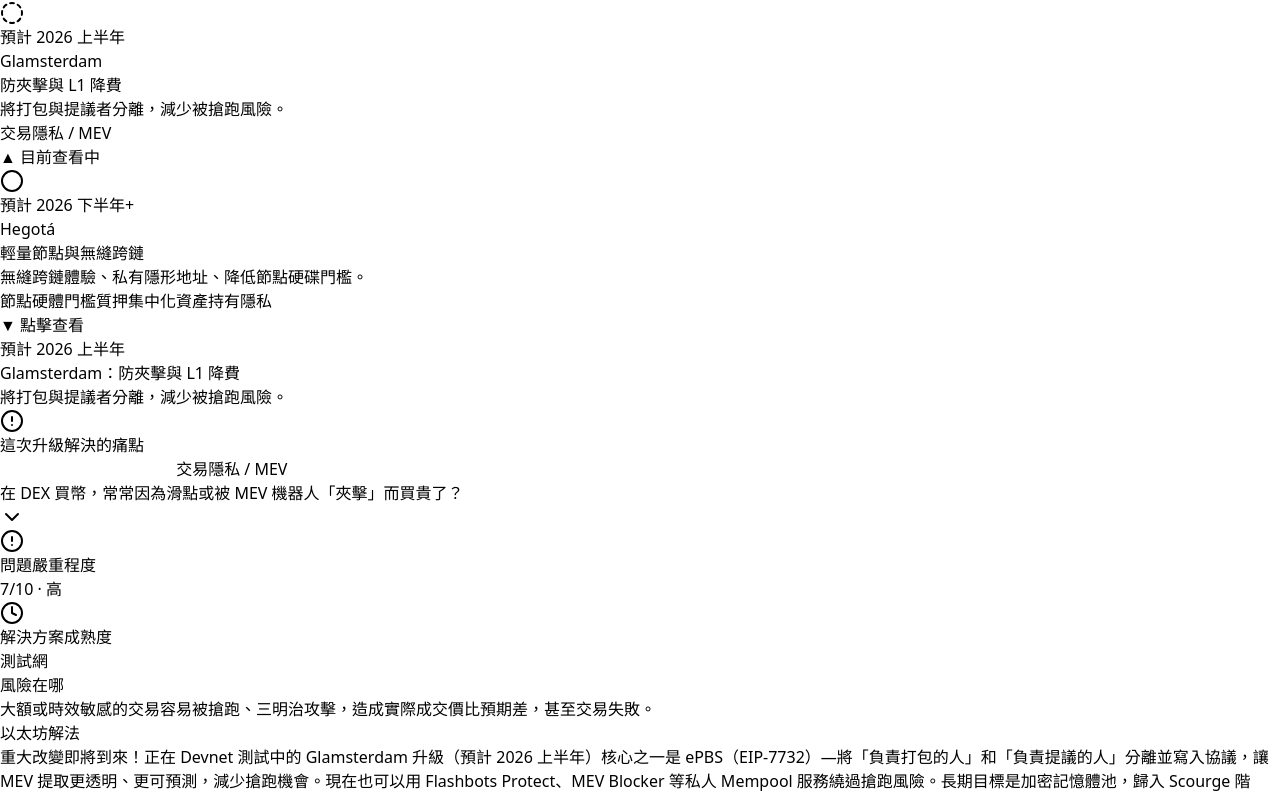
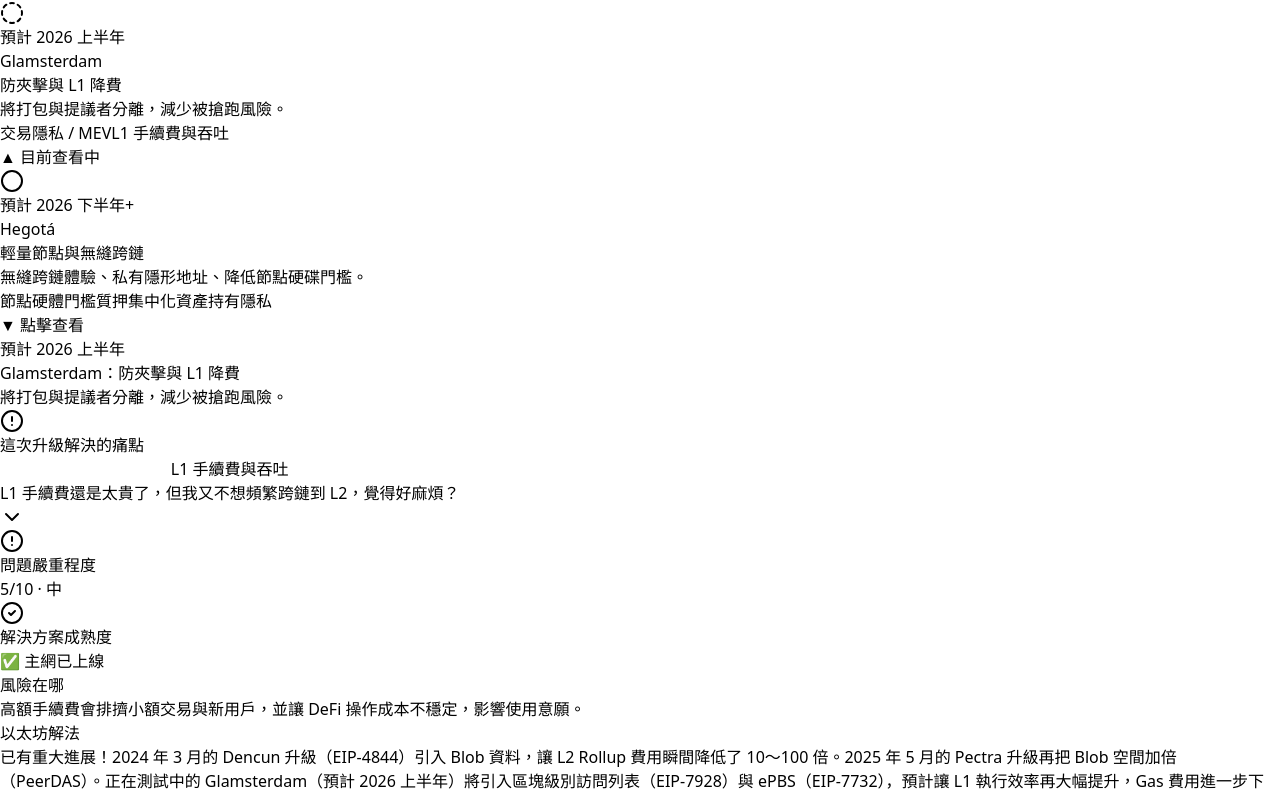
Before and after one commit to ASTROHSU/Ethereum-roadmap, a React (Vite) app: page / in a window 1280 px wide. Shown: the part 3459-4254 px from the top of the page. Built offline with nearby package versions, Linux system fonts and the light colour scheme.

Commit message:
fix(roadmap): add missing L1 fee painpoint to Glamsterdam node

```diff
--- a/src/components/VisualRoadmap.jsx
+++ b/src/components/VisualRoadmap.jsx
@@ -105,7 +105,7 @@ const roadmapNodes = [
   {
     id: "glamsterdam", phase: "Glamsterdam", date: "預計 2026 上半年", status: "in_progress",
     title: "防夾擊與 L1 降費", description: "將打包與提議者分離，減少被搶跑風險。",
-    painPoints: ["交易隱私 / MEV"]
+    painPoints: ["交易隱私 / MEV", "L1 手續費與吞吐"]
   },
   {
     id: "hegota", phase: "Hegotá", date: "預計 2026 下半年+", status: "future",
@@ -289,7 +289,7 @@ export default function VisualRoadmap({ roadmapData = [], darkMode = false }) {
             <div className="flex items-center justify-between mb-6">
               <div>
                 <span className={`text-xs font-bold uppercase tracking-widest ${selectedNode.status === 'completed' ? 'text-emerald-500' :
-                    selectedNode.status === 'in_progress' ? 'text-indigo-500' : 'text-slate-500'
+                  selectedNode.status === 'in_progress' ? 'text-indigo-500' : 'text-slate-500'
                   }`}>{selectedNode.date}</span>
                 <h3 className={`text-xl md:text-2xl font-bold mt-1 ${darkMode ? 'text-white' : 'text-slate-800'}`}>
                   {selectedNode.phase}：{selectedNode.title}
@@ -327,8 +327,8 @@ export default function VisualRoadmap({ roadmapData = [], darkMode = false }) {
                   <div className="space-y-4">
                     {matchedItems.map((item) => (
                       <div key={item.id} className={`rounded-2xl border transition-all duration-300 overflow-hidden ${expandedCard === item.id
-                          ? (darkMode ? 'border-indigo-500 shadow-lg bg-slate-900/50' : 'border-indigo-400 shadow-lg bg-white')
-                          : (darkMode ? 'border-slate-700 shadow-sm bg-slate-800 hover:border-indigo-400' : 'border-slate-200 shadow-sm bg-white hover:border-indigo-200 hover:shadow-md')
+                        ? (darkMode ? 'border-indigo-500 shadow-lg bg-slate-900/50' : 'border-indigo-400 shadow-lg bg-white')
+                        : (darkMode ? 'border-slate-700 shadow-sm bg-slate-800 hover:border-indigo-400' : 'border-slate-200 shadow-sm bg-white hover:border-indigo-200 hover:shadow-md')
                         }`}>
                         <button onClick={() => setExpandedCard(expandedCard === item.id ? null : item.id)}
                           className="w-full text-left px-6 py-5 flex items-start justify-between focus:outline-none">
@@ -378,8 +378,8 @@ export default function VisualRoadmap({ roadmapData = [], darkMode = false }) {
                                     解決方案成熟度
                                   </div>
                                   <span className={`font-bold text-xs px-2 py-0.5 rounded-full ${item.maturity === 'Mainnet'
-                                      ? (darkMode ? 'bg-emerald-900/40 text-emerald-400' : 'bg-emerald-100 text-emerald-700')
-                                      : (darkMode ? 'bg-slate-800 text-slate-300' : 'bg-slate-200 text-slate-700')
+                                    ? (darkMode ? 'bg-emerald-900/40 text-emerald-400' : 'bg-emerald-100 text-emerald-700')
+                                    : (darkMode ? 'bg-slate-800 text-slate-300' : 'bg-slate-200 text-slate-700')
                                     }`}>
                                     {item.maturity === 'Mainnet' ? '✅ 主網已上線' : (maturityLabels[item.maturity] ?? item.maturity)}
                                   </span>
```
